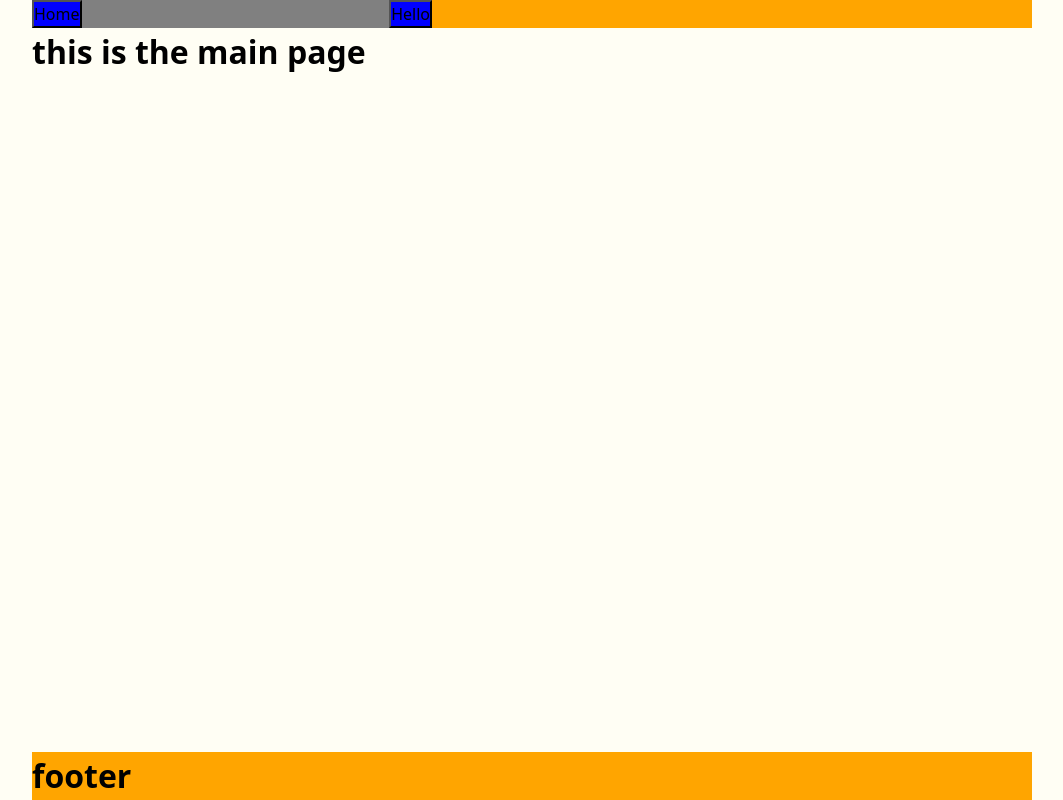
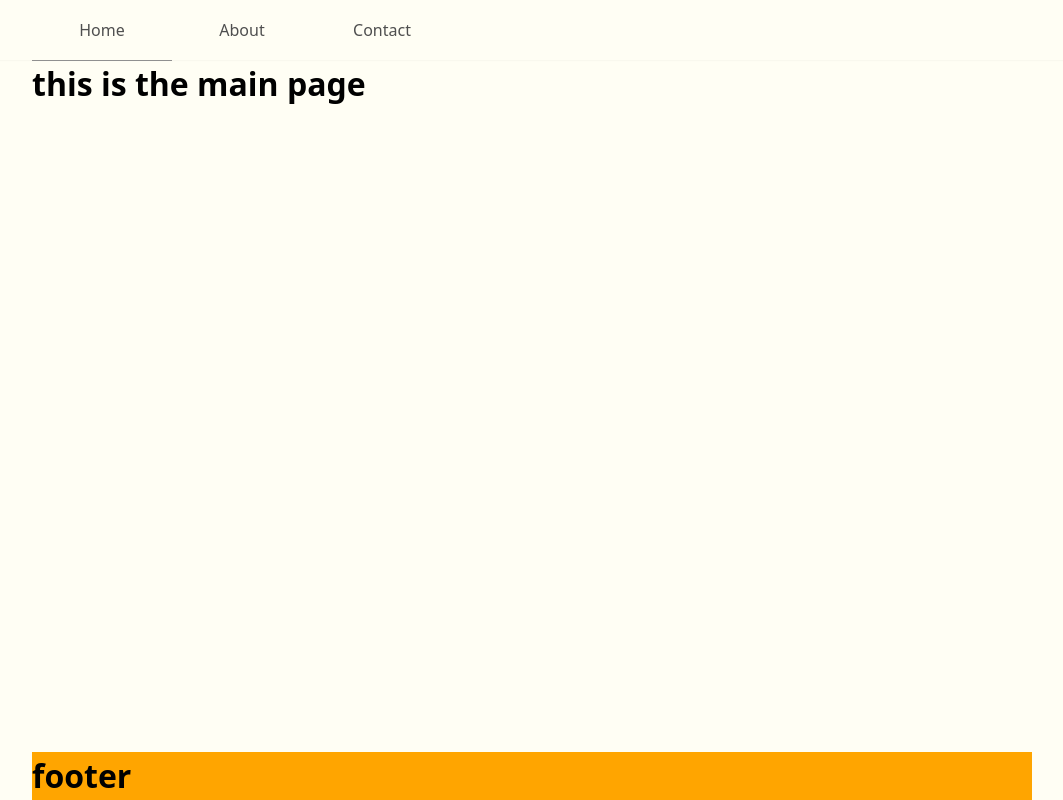
Before and after one commit to wellwe11/elliesWebsite, a React (Vite) app: page / in a window 1280 px wide. Shown: the whole page, without its empty margins (108-1171 px from the left). Built offline with nearby package versions, Linux system fonts and the light colour scheme.

Commit message:
added nice underline to navbar buttons

```diff
--- a/src/UI/UIComponents/NAVBAR/navbar.jsx
+++ b/src/UI/UIComponents/NAVBAR/navbar.jsx
@@ -1,12 +1,38 @@
 import classes from "./navbar.module.scss";
 import screen_classes from "../screenContainer/SCREENCONTAINER.module.scss";
 import ButtonWithContent from "../../../abstract/components/buttonWithContent/BUTTONWITHCONTENT.jsx";
+import { useState } from "react";
+
+const NavButton = ({ children, link }) => {
+  return (
+    <div className={classes.button}>
+      <ButtonWithContent link={link}>{children}</ButtonWithContent>
+    </div>
+  );
+};
 
 const NavbarButtons = () => {
+  const [activeButton, setActiveButton] = useState(0);
+  const [hoverButton, setHoverButton] = useState(0);
+
+  const buttons = ["Home", "About", "Contact"];
+
   return (
     <div className={classes.buttonsWrapper}>
-      <ButtonWithContent link={"/"}>Home</ButtonWithContent>
-      <ButtonWithContent link={"/Hello"}>Hello</ButtonWithContent>
+      {buttons.map((button, index) => (
+        <div
+          key={index}
+          onClick={() => setActiveButton(index)}
+          onMouseEnter={() => setHoverButton(index)}
+          onMouseLeave={() => setHoverButton(activeButton)}
+        >
+          <NavButton>{button}</NavButton>
+        </div>
+      ))}
+      <span
+        className={classes.buttonUnderline}
+        style={{ left: `${140 * hoverButton}px` }}
+      ></span>
     </div>
   );
 };
--- a/src/UI/UIComponents/NAVBAR/navbar.module.scss
+++ b/src/UI/UIComponents/NAVBAR/navbar.module.scss
@@ -8,17 +8,36 @@
   display: flex;
   justify-content: center;
   align-items: center;
+  box-shadow: 0 0 6px 1px rgba(0, 0, 0, 0.01), 0 0 0 1px rgba(27, 31, 35, 0.02);
 
   .navContent {
     z-index: 999999;
-    background-color: orange;
   }
 }
 
 .buttonsWrapper {
-  background-color: gray;
-  width: 40%;
+  width: fit-content;
   display: flex;
   justify-content: space-between;
   align-items: center;
+
+  position: relative;
+
+  .buttonUnderline {
+    position: absolute;
+    bottom: 0;
+    left: 0;
+
+    width: 140px;
+    height: 0.1px;
+
+    background: rgb(144, 144, 144);
+
+    transition: left 0.15s ease;
+    pointer-events: none;
+  }
 }
+
+.button {
+  width: 140px;
+}
--- a/src/abstract/components/buttonWithContent/BUTTONWITHCONTENT.module.scss
+++ b/src/abstract/components/buttonWithContent/BUTTONWITHCONTENT.module.scss
@@ -1,7 +1,23 @@
 .buttonWithContent {
-  background-color: green;
+  outline: none;
+  border: none;
+  cursor: pointer;
+  background-color: var(--websiteContainerColor);
+  transition: background-color 0.3s cubic-bezier(0.4, 0, 0.2, 1);
+  will-change: background-color;
+
+  width: 100%;
 
   .childrenWrapper {
-    background-color: blue;
+    height: 60px;
+
+    display: flex;
+    justify-content: center;
+    align-items: center;
+    color: var(--fontColor);
+
+    &:hover {
+      color: black;
+    }
   }
 }
--- a/src/index.scss
+++ b/src/index.scss
@@ -9,6 +9,9 @@
   -moz-osx-font-smoothing: grayscale;
 
   --websiteContainerColor: rgb(255, 254, 244);
+  --transitionButtonColor: rgb(239, 238, 228);
+  --tonedDownContainerColor: rgb(197, 196, 191);
+  --fontColor: rgb(79, 79, 79);
 }
 
 /* BASIC CSS RESET */
```
